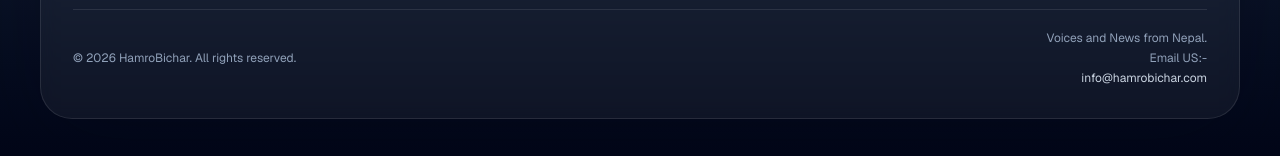
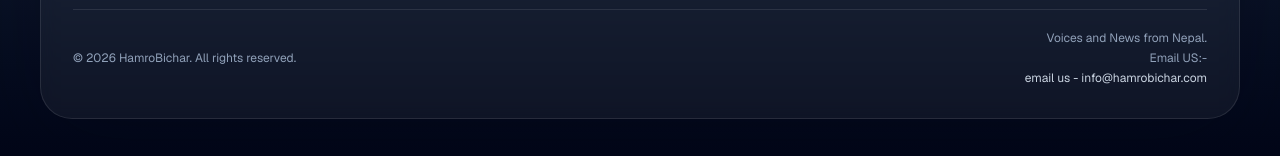
Before and after one commit to chapter-ranjeet/HamroBichar, a Next.js app in the folder frontend/: page /about in a window 1280 px wide. Shown: the part 987-1143 px from the top of the page. Built offline with nearby package versions, Linux system fonts and the light colour scheme; no server answers.

Commit message:
Update email link text in Footer component

```diff
--- a/frontend/src/components/Footer.tsx
+++ b/frontend/src/components/Footer.tsx
@@ -123,7 +123,7 @@ export default function Footer() {
             <div className="flex flex-col items-start gap-1 sm:items-end">
               <p>{dictionary.footer.voices}</p>
               <p>Email US:-</p>
-              <a href="mailto:info@hamrobichar.com" title="Email HamroBichar" className="text-slate-300 hover:text-white">info@hamrobichar.com</a>
+              <a href="mailto:info@hamrobichar.com" title="Email HamroBichar" className="text-slate-300 hover:text-white">email us - info@hamrobichar.com</a>
             </div>
           </div>
         </div>
```
